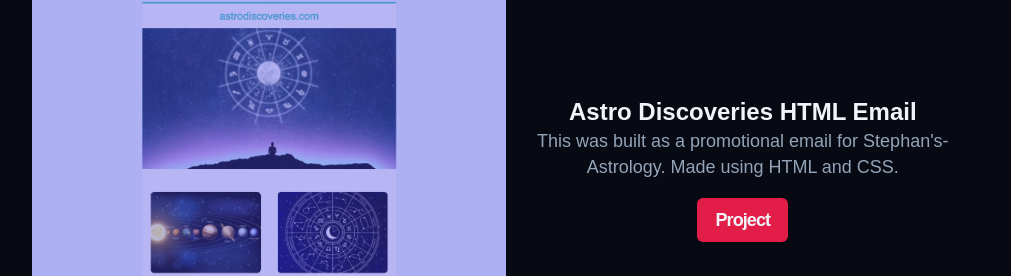
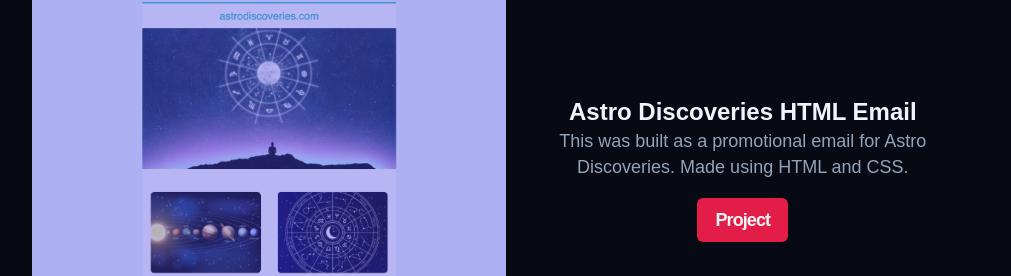
Before and after one commit to StephanDevelops/Portfolio, a plain HTML site: page index.html in a window 1280 px wide. Shown: the part 2798-3074 px from the top of the page, without its empty margins (134-1145 px from the left). Drawn offline with Linux system fonts and the light colour scheme; a web font is replaced by a local one.

Commit message:
Update index.html

```diff
--- a/index.html
+++ b/index.html
@@ -172,7 +172,7 @@
           <div class="work__project work__content5">
             <h3 class="work__project-subtitle">Astro Discoveries HTML Email</h3>
             <!-- <p class="work__project-description1">Lorem ipsum dolor, sit amet consectetur adipisicing elit. Est consectetur laboriosam a cum eligendi quasi. Nemo alias, excepturi voluptatem cumque, amet accusamus doloribus ullam aut velit, quod voluptates quisquam suscipit?</p> -->
-            <p class="work__project-description2">This was built as a promotional email for Stephan's-Astrology. Made using HTML and CSS.</p>
+            <p class="work__project-description2">This was built as a promotional email for Astro Discoveries. Made using HTML and CSS.</p>
             <a class="btn work__project-btn" href="https://stephandevelops.github.io/promotional-astro" target="_blank">Project</a>
           </div>
           <!-- Project 5 -->
```
